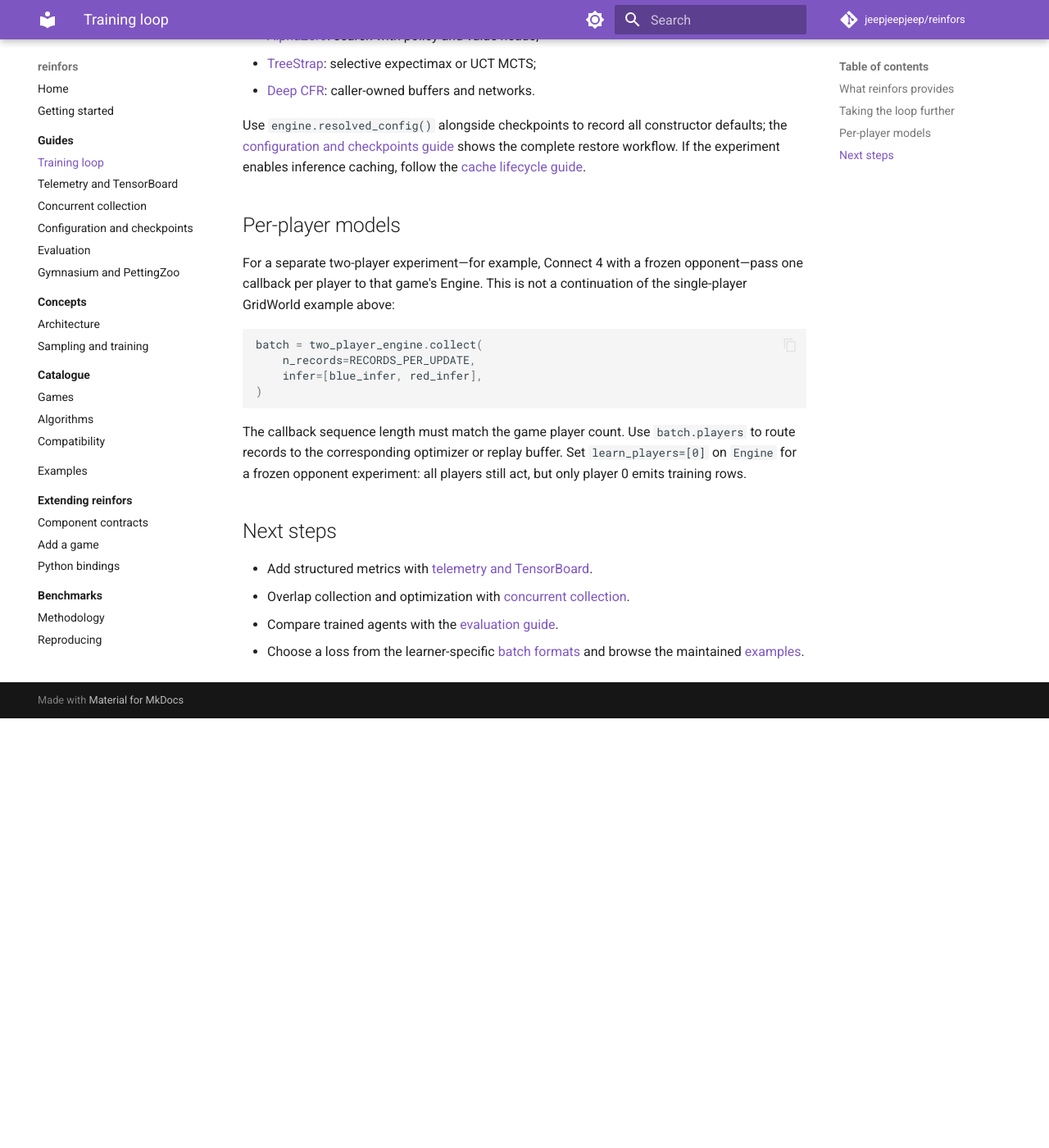
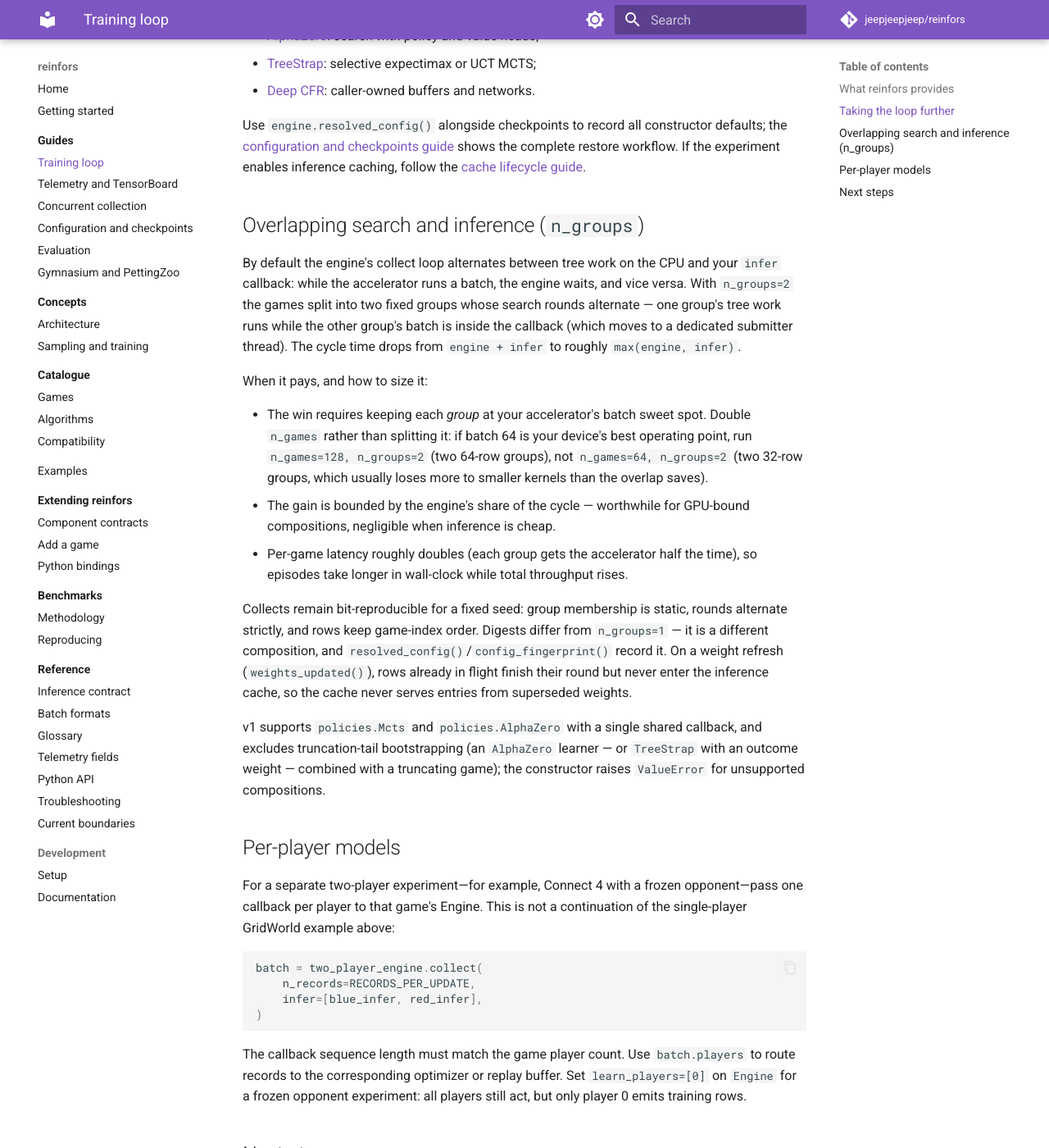
Before and after one commit to jeepjeepjeep/reinfors, an MkDocs documentation site: the page built from docs/guides/training.md, in a window 1280 px wide and 1400 px high, scrolled down 2941 px. Shown: the whole window at 82% size. Built offline with MkDocs 1.6.1 and Material for MkDocs 9.7.7, drawn with Linux system fonts in a browser that asks for light colours; comment, search, counter and statistics services are not loaded; before the commit the page ends 3817 px from its top, so only the background shows below that.

Commit message:
n_groups: training-guide section (sizing rule, determinism, v1 gates) + example --n-groups flag

```diff
--- a/docs/guides/training.md
+++ b/docs/guides/training.md
@@ -148,6 +148,37 @@
 workflow. If the experiment enables inference caching, follow the
 [cache lifecycle guide](configuration-and-checkpoints.md#inference-cache-lifecycle).
 
+## Overlapping search and inference (`n_groups`)
+
+By default the engine's collect loop alternates between tree work on the CPU and your `infer`
+callback: while the accelerator runs a batch, the engine waits, and vice versa. With
+`n_groups=2` the games split into two fixed groups whose search rounds alternate — one group's
+tree work runs while the other group's batch is inside the callback (which moves to a
+dedicated submitter thread). The cycle time drops from `engine + infer` to roughly
+`max(engine, infer)`.
+
+When it pays, and how to size it:
+
+- The win requires keeping each *group* at your accelerator's batch sweet spot. Double
+  `n_games` rather than splitting it: if batch 64 is your device's best operating point, run
+  `n_games=128, n_groups=2` (two 64-row groups), not `n_games=64, n_groups=2` (two 32-row
+  groups, which usually loses more to smaller kernels than the overlap saves).
+- The gain is bounded by the engine's share of the cycle — worthwhile for GPU-bound
+  compositions, negligible when inference is cheap.
+- Per-game latency roughly doubles (each group gets the accelerator half the time), so
+  episodes take longer in wall-clock while total throughput rises.
+
+Collects remain bit-reproducible for a fixed seed: group membership is static, rounds
+alternate strictly, and rows keep game-index order. Digests differ from `n_groups=1` — it is
+a different composition, and `resolved_config()`/`config_fingerprint()` record it. On a
+weight refresh (`weights_updated()`), rows already in flight finish their round but never
+enter the inference cache, so the cache never serves entries from superseded weights.
+
+v1 supports `policies.Mcts` and `policies.AlphaZero` with a single shared callback, and
+excludes truncation-tail bootstrapping (an `AlphaZero` learner — or `TreeStrap` with an
+outcome weight — combined with a truncating game); the constructor raises `ValueError` for
+unsupported compositions.
+
 ## Per-player models
 
 For a separate two-player experiment—for example, Connect 4 with a frozen opponent—pass one
```
Also changed, not shown: 1 other file.
